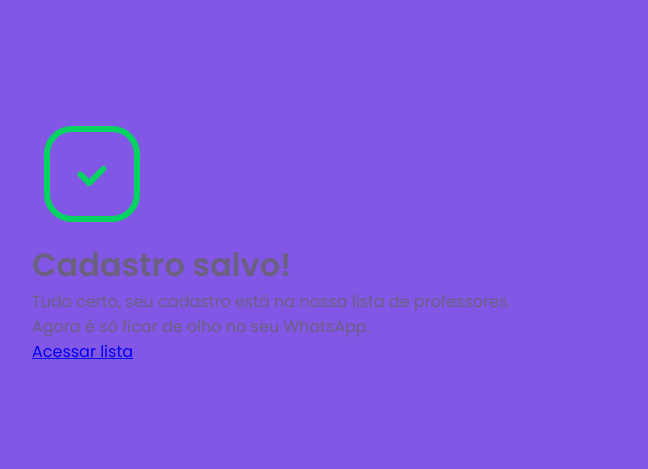
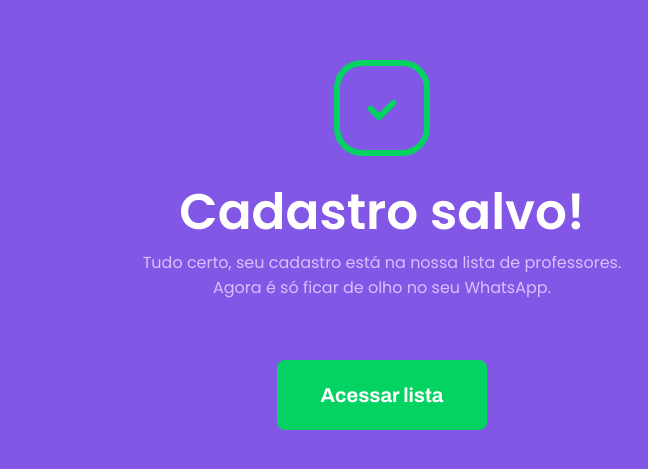
Before and after one commit to ViniciusLegacy/Projeto-da-nlw, a website: page src/views/sucess.html in a window 1280 px wide. Shown: the part 161-630 px from the top of the page, without its empty margins (258-906 px from the left). Drawn offline with Linux system fonts and the light colour scheme.

Commit message:
update page-success.css

```diff
--- a/public/styles/partials/page-success.css
+++ b/public/styles/partials/page-success.css
@@ -1,3 +1,46 @@
 #page-success {
-    background-color: var(--color-primary)
+    background-color: var(--color-primary);
 }
+
+#page-success #container {
+    color: var(--color-text-in-primary);
+    text-align: center;
+}
+
+.sucess-container {
+    margin-bottom: 3.2rem;
+}
+
+.sucess-container h1{
+    color: var(--color-title-in-primary);
+    font-size: 5rem;
+}
+
+.sucess-container p {
+    font-size: 1.6rem;
+}
+
+.button-cont {
+    font: 700 2rem Archivo;
+    margin-top: 6rem;
+
+    display: flex;
+    justify-content: center;
+
+    color: var(--color-button-text);
+}
+
+.button-cont a.study {
+    width: 21rem;
+    height: 7rem;
+
+    border-radius: 0.8rem;
+
+    background: var(--color-secondary);
+    color: var(--color-button-text);
+    text-decoration: none;
+
+    display: flex;
+    align-items: center;
+    justify-content: center;
+}
```
